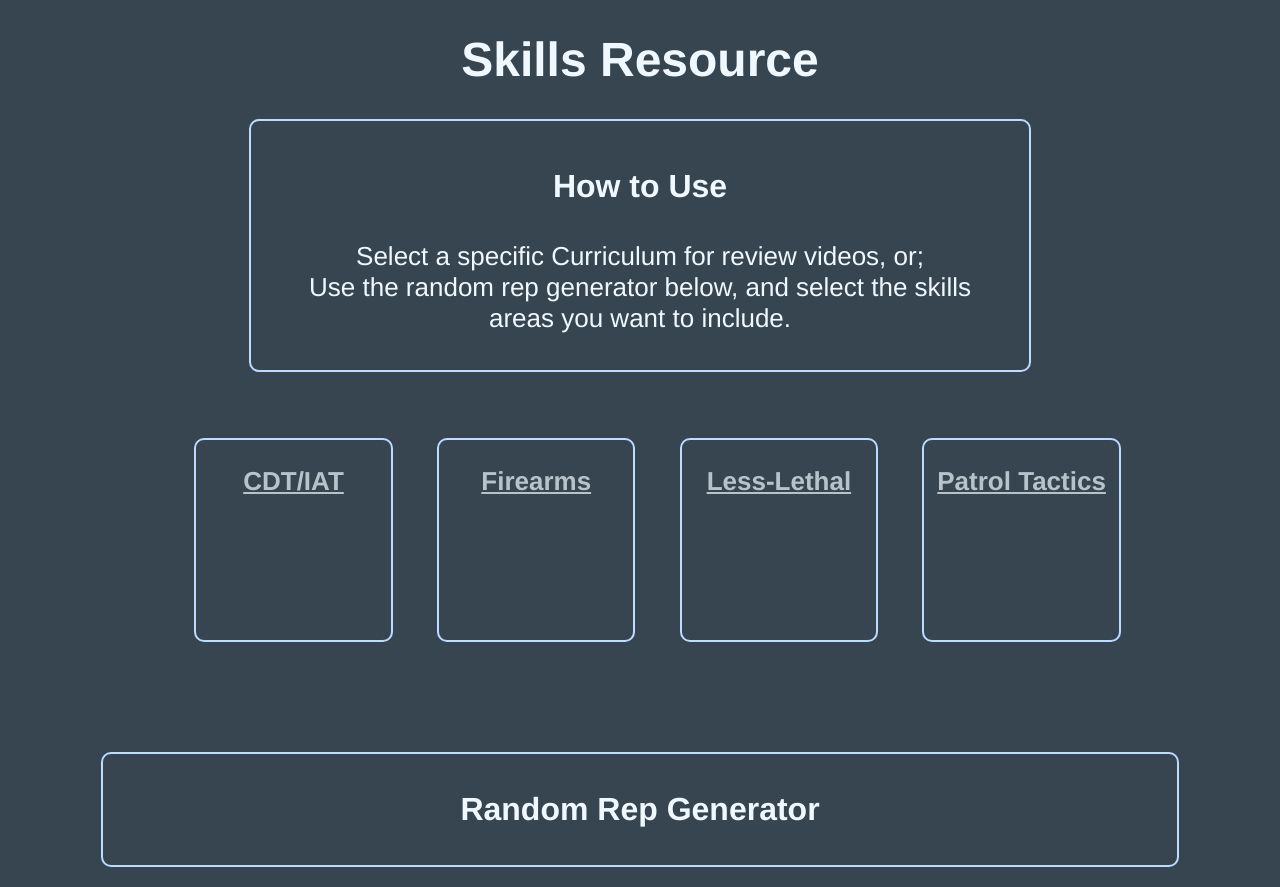
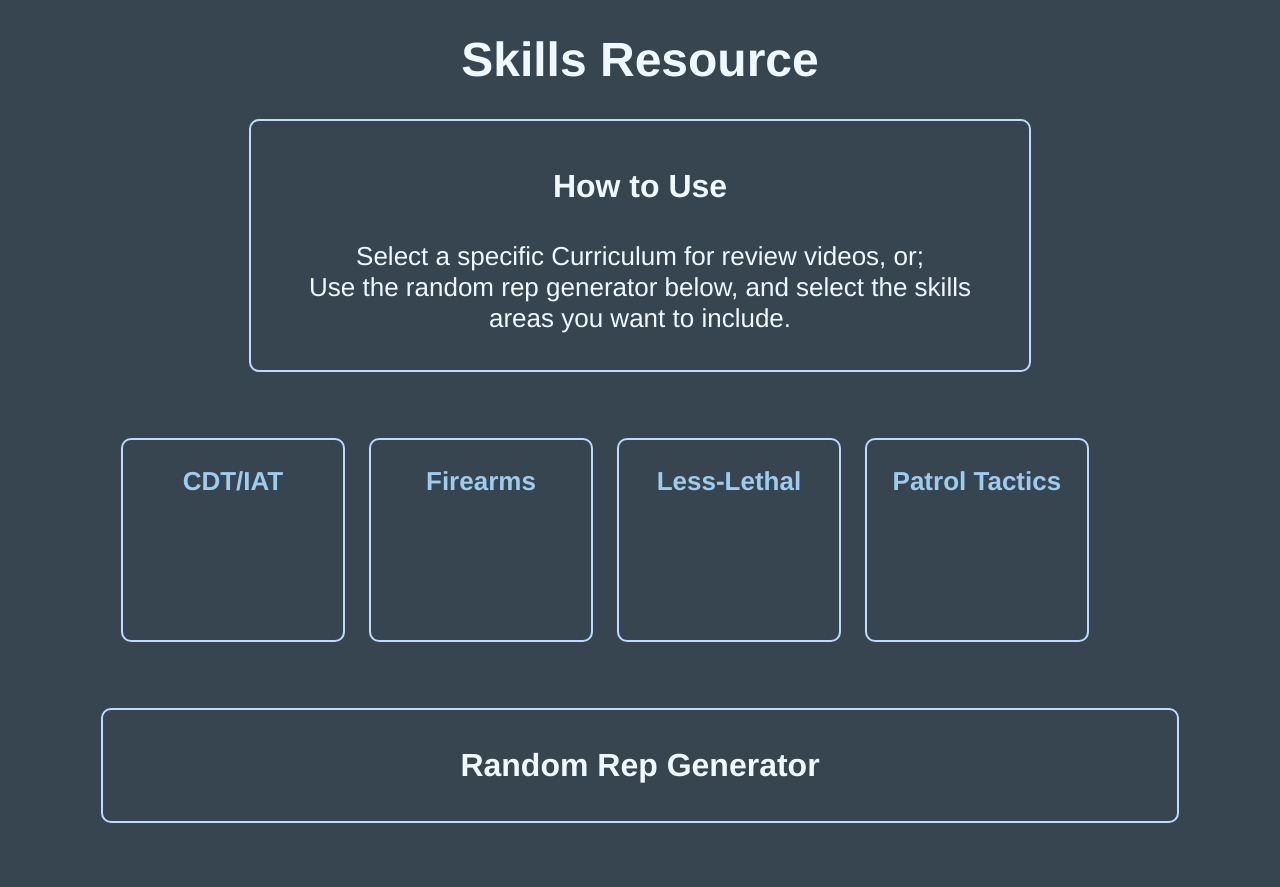
Before and after one commit to Bambamboom/Bambamboom.github.io, a plain HTML site: page index.html in a window 1280 px wide. After the commit the page ends 843 px from the top, so only its background shows below. Drawn offline with Linux system fonts and the light colour scheme.

Commit message:
New Upload
Changed positioning and Mouseover elements mainly in the style.css

```diff
--- a/css/style.css
+++ b/css/style.css
@@ -19,8 +19,7 @@ h1 {
 
 
 nav {
-    width: 80%;
-    height: 300px;
+    width: 90%;
     padding: 20px;
     margin: auto;
 }
@@ -35,14 +34,26 @@ nav {
     border-color: rgb(190, 218, 255);
     width: 20%;
     height: 200px;
-    margin: 10px 20px;
+    margin: 10px 10px;
+    position: relative;
 }
 
 .links h3 {
     text-align: center;
     font-size: 26px;
-    opacity: 0.7;
+    color: rgba(170, 218, 255, 0.9);
+    text-decoration: none;
 }
+
+.links a {
+    text-decoration: none;
+}
+
+.links h3:hover {
+    color: rgb(0, 145, 255);
+}
+
+
 
 
 .container-wide {
@@ -77,6 +88,7 @@ nav {
     border-width: 2px;
     border-radius: 10px;
     border-color: rgb(190, 218, 255);
+    position: relative;
 }
 
 .generator h2 {
```
